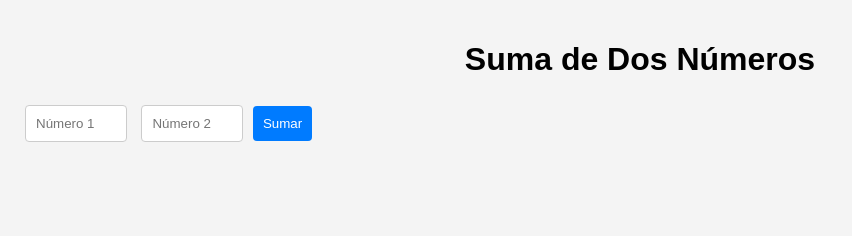
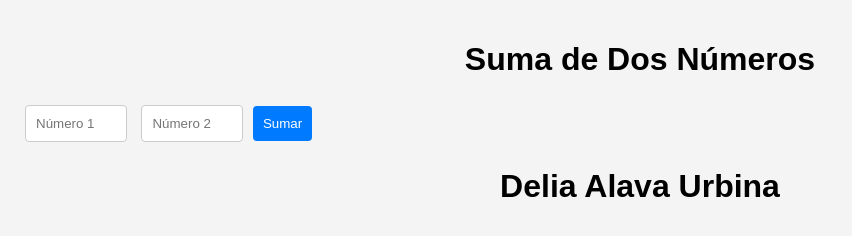
Before and after one commit to MaydeMaye/gittagprueba, a plain HTML site: page index.html in a window 1280 px wide. Shown: the whole page, without its empty margins (0-852 px from the left). Drawn offline with Linux system fonts and the light colour scheme.

Commit message:
Se hizo cambio, colocando mi nombre

```diff
--- a/index.html
+++ b/index.html
@@ -13,6 +13,8 @@
     <button id="sumBtn">Sumar</button>
     <div id="result"></div>
 
+    <h1>Delia Alava Urbina</h1>
+
     <script src="script.js"></script>
 
 </body>
```
